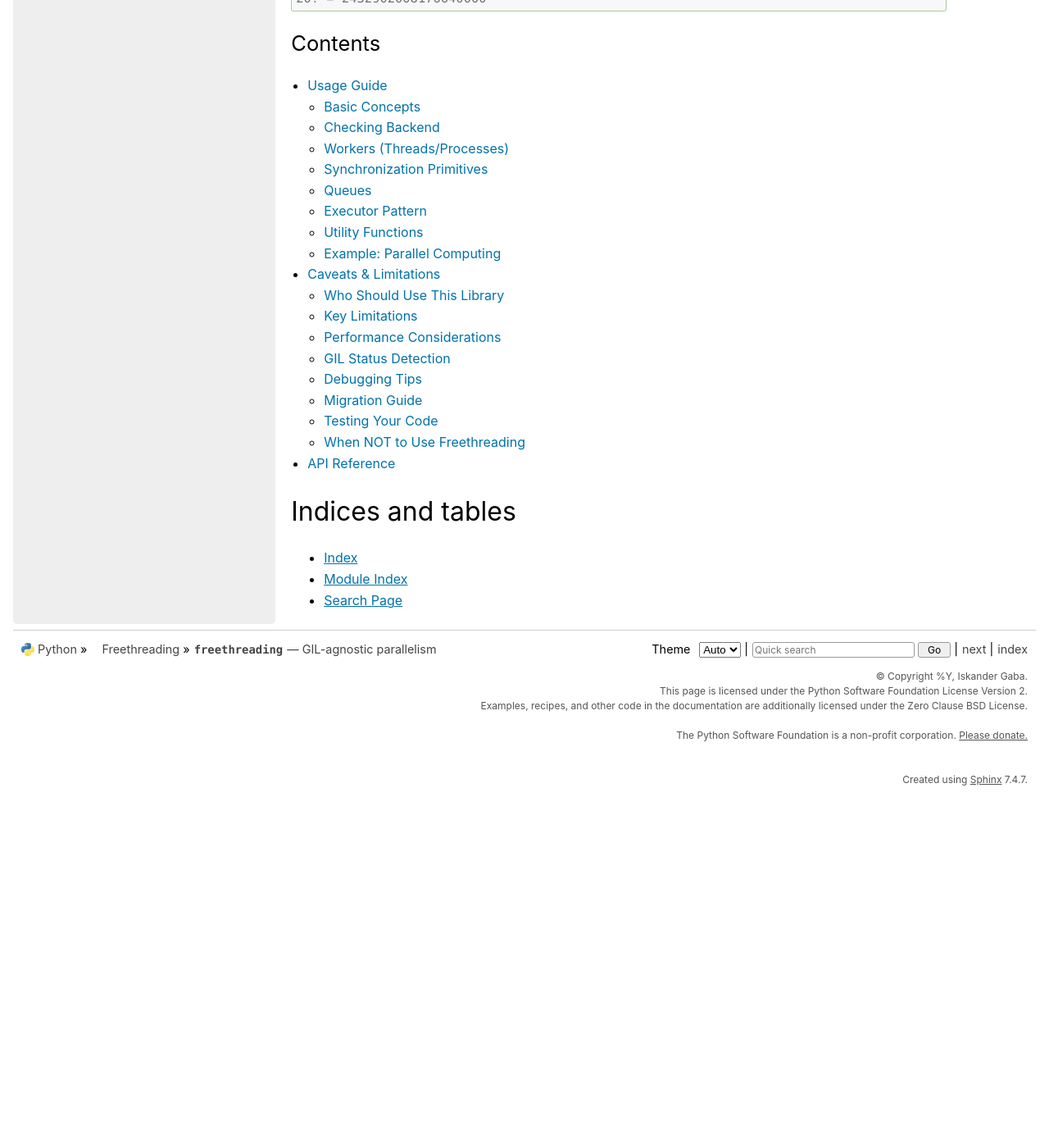
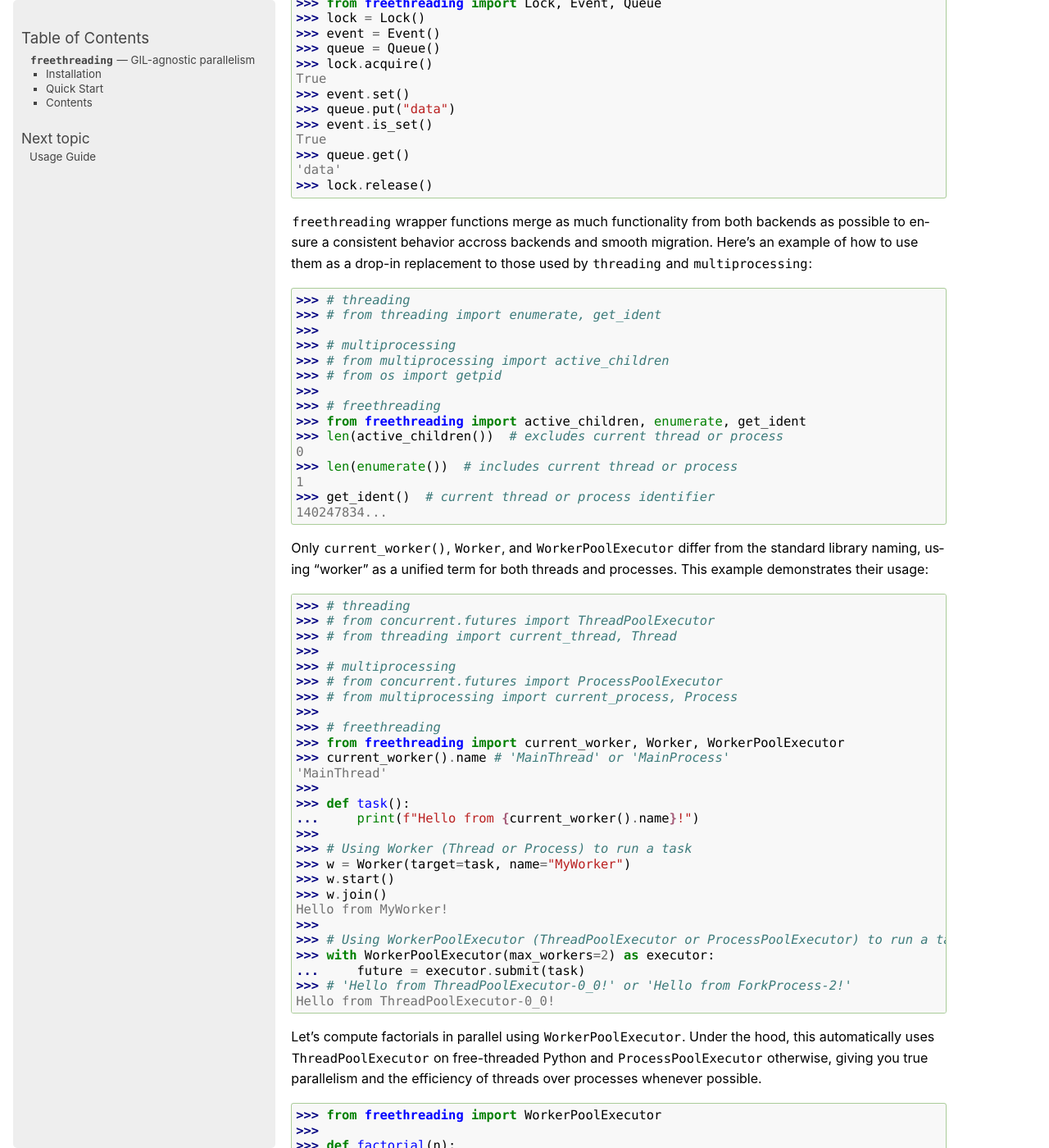
Before and after one commit to iskandergaba/freethreading, a Sphinx documentation site: the page built from docs/index.rst, in a window 1280 px wide and 1400 px high, scrolled down 1068 px. Shown: the whole window at 82% size. Built offline with Sphinx 7.4.7, drawn with Linux system fonts in a browser that asks for light colours; pages that are not in the unit, such as notebooks, are missing from menus; before the commit the page ends 2037 px from its top, so only the background shows below that; some of the changed text lies outside the part shown.

Commit message:
Polish the main page of the documentation a little

```diff
--- a/docs/conf.py
+++ b/docs/conf.py
@@ -8,11 +8,11 @@
 # Project information
 # https://www.sphinx-doc.org/en/master/usage/configuration.html#project-information
 
-project = "Freethreading"
-copyright = "%Y, Iskander Gaba"
 author = "Iskander Gaba"
+copyright = f"%Y, {author}"
 with open("../pyproject.toml", "rb") as f:
     pyproject_data = tomllib.load(f)
+    project = pyproject_data["project"]["name"]
     release = pyproject_data["project"]["version"]
 
 # General configuration
@@ -49,9 +49,12 @@
 # Options for HTML output
 # https://www.sphinx-doc.org/en/master/usage/configuration.html#options-for-html-output
 
-html_title = "Freethreading"
 html_theme = "python_docs_theme"
 html_static_path = ["_static"]
 html_copy_source = False
 html_show_sourcelink = False
-html_theme_options = {}
+html_theme_options = {
+    "root_name": "Freethreading",
+    "root_url": "https://freethreading.readthedocs.io",
+    "issues_url": "https://github.com/iskandergaba/freethreading/issues",
+}
--- a/docs/index.rst
+++ b/docs/index.rst
@@ -8,11 +8,14 @@
 .. warning::
    This project is a work in progress and is not ready yet for production use.
 
-``freethreading`` provides a unified Global Interpreter Lock (GIL) agnostic concurrency API that
-automatically selects :mod:`threading` for execution when the GIL is disabled (i.e., free-threaded
-Python) and falls back to :mod:`multiprocessing` otherwise. ``freethreading`` allows you to write
-your code once and get optimal performance regardless of Python build, always bypassing the GIL
-and using :mod:`threading` whenever possible.
+:mod:`freethreading` is thin layer that provides a unified `Global Interpreter Lock (GIL)
+<https://docs.python.org/3/glossary.html#term-global-interpreter-lock>`_ agnostic concurrency API
+that ensures true parallel execution of your code regardless of Python and uses `threads
+<https://en.wikipedia.org/wiki/Thread_(computing)>`_ instead of `processes
+<https://en.wikipedia.org/wiki/Process_(computing)>`_ whenever possible. It does so by automatically
+selecting :mod:`threading` for code execution when the GIL is disabled (i.e., free-threaded Python)
+and falling back to :mod:`multiprocessing` otherwise (i.e., standard Python).
+
 
 Installation
 ------------
@@ -33,13 +36,112 @@
 Quick Start
 -----------
 
+:mod:`freethreading` is an effortless drop-in replacement for pre-existing
+:mod:`threading` and :mod:`multiprocessing` code. To achieve this, the module exposes only
+non-deprecated common functionality shared between both backends—which happens to be the majority
+of available features—while discarding any backend-specific APIs. Here's how to check which
+backend is being used:
+
 .. code-block:: pycon
 
-   >>> from freethreading import get_backend, WorkerPoolExecutor
+   >>> from freethreading import get_backend
+   >>> get_backend()  # 'threading' or 'multiprocessing' depending on your Python build
+   'threading'
+
+:mod:`freethreading` remains, for the most part, consistent with the standard library. Here's
+an example of how to use :mod:`freethreading` wrapper classes as a drop-in replacement to those
+used by :mod:`threading` and :mod:`multiprocessing`:
+
+.. code-block:: pycon
+
+   >>> # threading
+   >>> # from queue import Queue
+   >>> # from threading import Lock, Event
    >>>
-   >>> # Check which backend is being used
-   >>> print(get_backend())
-   threading # or 'multiprocessing' depending on Python build
+   >>> # multiprocessing
+   >>> # from multiprocessing import Lock, Event, Queue
+   >>>
+   >>> # freethreading
+   >>> from freethreading import Lock, Event, Queue
+   >>> lock = Lock()
+   >>> event = Event()
+   >>> queue = Queue()
+   >>> lock.acquire()
+   True
+   >>> event.set()
+   >>> queue.put("data")
+   >>> event.is_set()
+   True
+   >>> queue.get()
+   'data'
+   >>> lock.release()
+
+:mod:`freethreading` wrapper functions merge as much functionality from both backends as
+possible to ensure a consistent behavior accross backends and smooth migration. Here's an
+example of how to use them as a drop-in replacement to those used by :mod:`threading`
+and :mod:`multiprocessing`:
+
+.. code-block:: pycon
+
+   >>> # threading
+   >>> # from threading import enumerate, get_ident
+   >>>
+   >>> # multiprocessing
+   >>> # from multiprocessing import active_children
+   >>> # from os import getpid
+   >>>
+   >>> # freethreading
+   >>> from freethreading import active_children, enumerate, get_ident
+   >>> len(active_children())  # excludes current thread or process
+   0
+   >>> len(enumerate())  # includes current thread or process
+   1
+   >>> get_ident()  # current thread or process identifier
+   140247834...
+
+Only :func:`~freethreading.current_worker`, :class:`~freethreading.Worker`, and
+:class:`~freethreading.WorkerPoolExecutor` differ from the standard library naming,
+using "worker" as a unified term for both threads and processes. This example
+demonstrates their usage:
+
+.. code-block:: pycon
+
+   >>> # threading
+   >>> # from concurrent.futures import ThreadPoolExecutor
+   >>> # from threading import current_thread, Thread
+   >>>
+   >>> # multiprocessing
+   >>> # from concurrent.futures import ProcessPoolExecutor
+   >>> # from multiprocessing import current_process, Process
+   >>>
+   >>> # freethreading
+   >>> from freethreading import current_worker, Worker, WorkerPoolExecutor
+   >>> current_worker().name # 'MainThread' or 'MainProcess'
+   'MainThread'
+   >>>
+   >>> def task():
+   ...     print(f"Hello from {current_worker().name}!")
+   >>>
+   >>> # Using Worker (Thread or Process) to run a task
+   >>> w = Worker(target=task, name="MyWorker")
+   >>> w.start()
+   >>> w.join()
+   Hello from MyWorker!
+   >>>
+   >>> # Using WorkerPoolExecutor (ThreadPoolExecutor or ProcessPoolExecutor) to run a task
+   >>> with WorkerPoolExecutor(max_workers=2) as executor:
+   ...     future = executor.submit(task)
+   >>> # 'Hello from ThreadPoolExecutor-0_0!' or 'Hello from ForkProcess-2!'
+   Hello from ThreadPoolExecutor-0_0!
+
+Let's compute factorials in parallel using :class:`~freethreading.WorkerPoolExecutor`.
+Under the hood, this automatically uses :class:`~concurrent.futures.ThreadPoolExecutor` on
+free-threaded Python and :class:`~concurrent.futures.ProcessPoolExecutor` otherwise,
+giving you true parallelism and the efficiency of threads over processes whenever possible.
+
+.. code-block:: pycon
+
+   >>> from freethreading import WorkerPoolExecutor
    >>>
    >>> def factorial(n):
    ...     """Compute factorial of n."""
@@ -73,12 +175,6 @@
    caveats
    api
 
-Indices and tables
-==================
-
-* :ref:`genindex`
-* :ref:`modindex`
-* :ref:`search`
 
 .. |Codecov| image:: https://codecov.io/gh/iskandergaba/freethreading/graph/badge.svg?token=D5F3PKSOEK
    :target: https://codecov.io/gh/iskandergaba/freethreading
```
